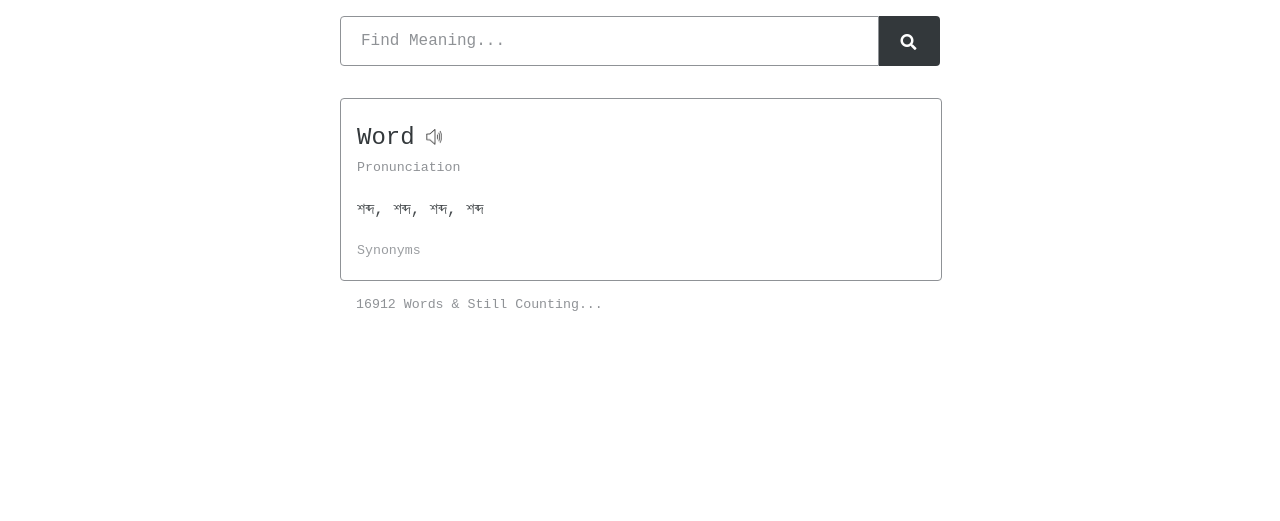
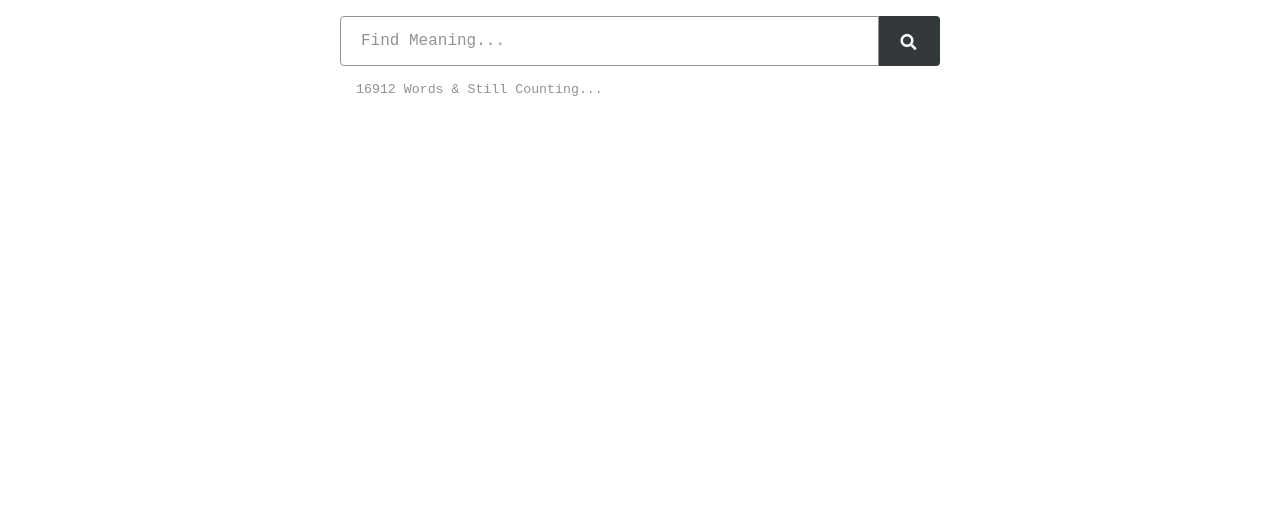
Before and after one commit to smmehrab/lexicon, a plain HTML site: page index.html in a window 1280 px wide. Shown: the part 203-724 px from the top of the page. Drawn offline with Linux system fonts and the light colour scheme; no server answers.

Commit message:
UI: Bugfix

```diff
--- a/index.html
+++ b/index.html
@@ -36,7 +36,7 @@
             </form>
 
             <!-- Output -->
-            <div class="output" title="Search on Google Translate">
+            <div class="output hide" title="Search on Google Translate">
                 <div>
                     <h2 id="outputWord">Word</h2>
                     <button id="outputListen"><img src="./assets/pngs/listen.png" alt="Listen" width="14" height="14"></button>
--- a/styles/style.css
+++ b/styles/style.css
@@ -215,8 +215,8 @@ input.search-submit {
     cursor: pointer;
     box-shadow: none;
     border-radius: 0px;
-    padding: 0.25rem;
-    margin-left: 0.25rem;
+    padding: 0.5rem;
+    padding-right: 2rem;
     transform: scale(1.1);
     -webkit-transform: scale(1.1);
 }
```
